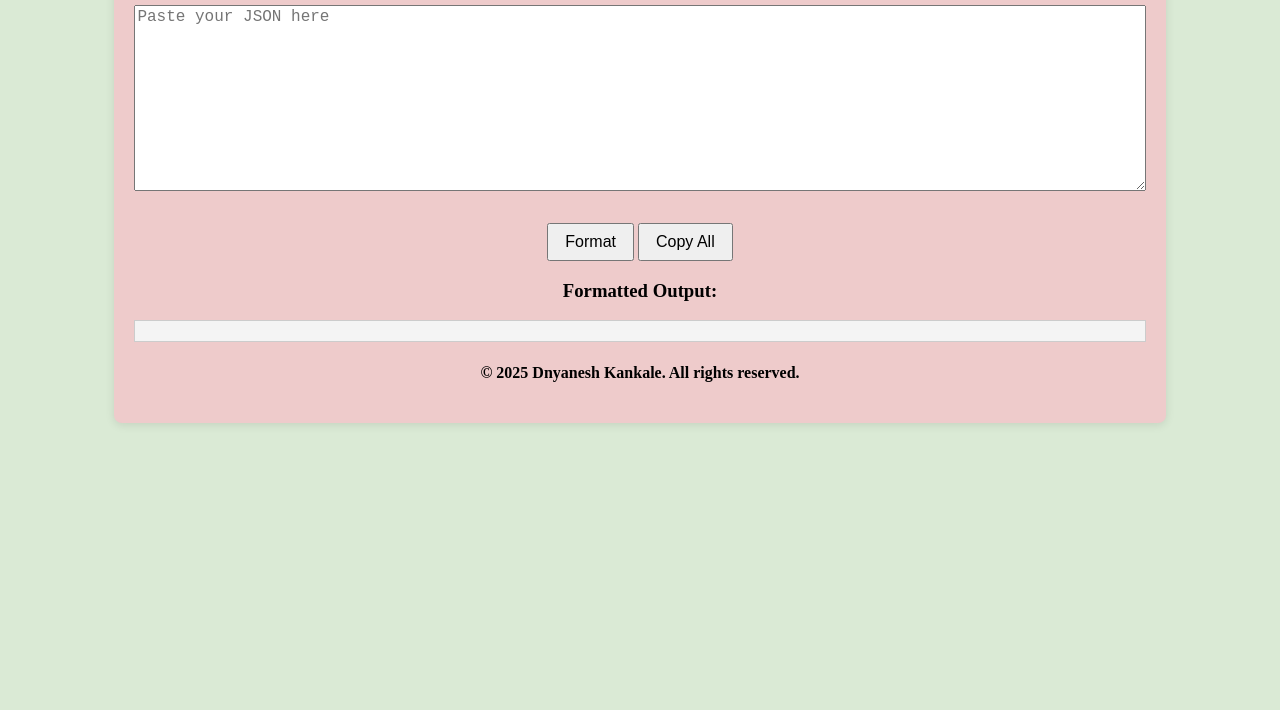
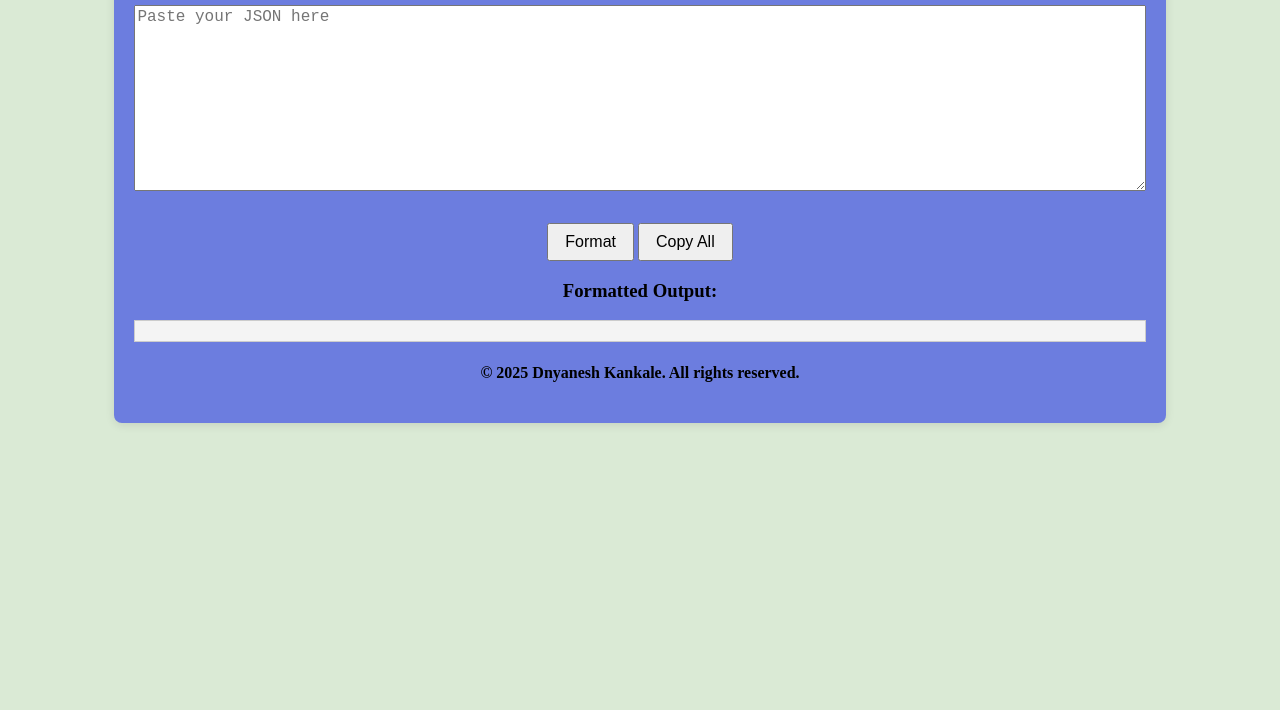
Before and after one commit to Dnyaneshwar432/JsonFormatter, a plain HTML site: page index.html in a window 1280 px wide. Shown: the part 90-800 px from the top of the page. Drawn offline with Linux system fonts and the light colour scheme.

Commit message:
new update

```diff
--- a/index.css
+++ b/index.css
@@ -13,7 +13,7 @@ h2 {
     width: 80%;
     margin: 0 auto;
     padding: 20px;
-    background-color: #eecbcb; /* White background for the main div */
+    background-color: #6c7ddf; /* White background for the main div */
     border-radius: 8px;
     box-shadow: 0 2px 10px rgba(0, 0, 0, 0.1);
     text-align: center;
```
